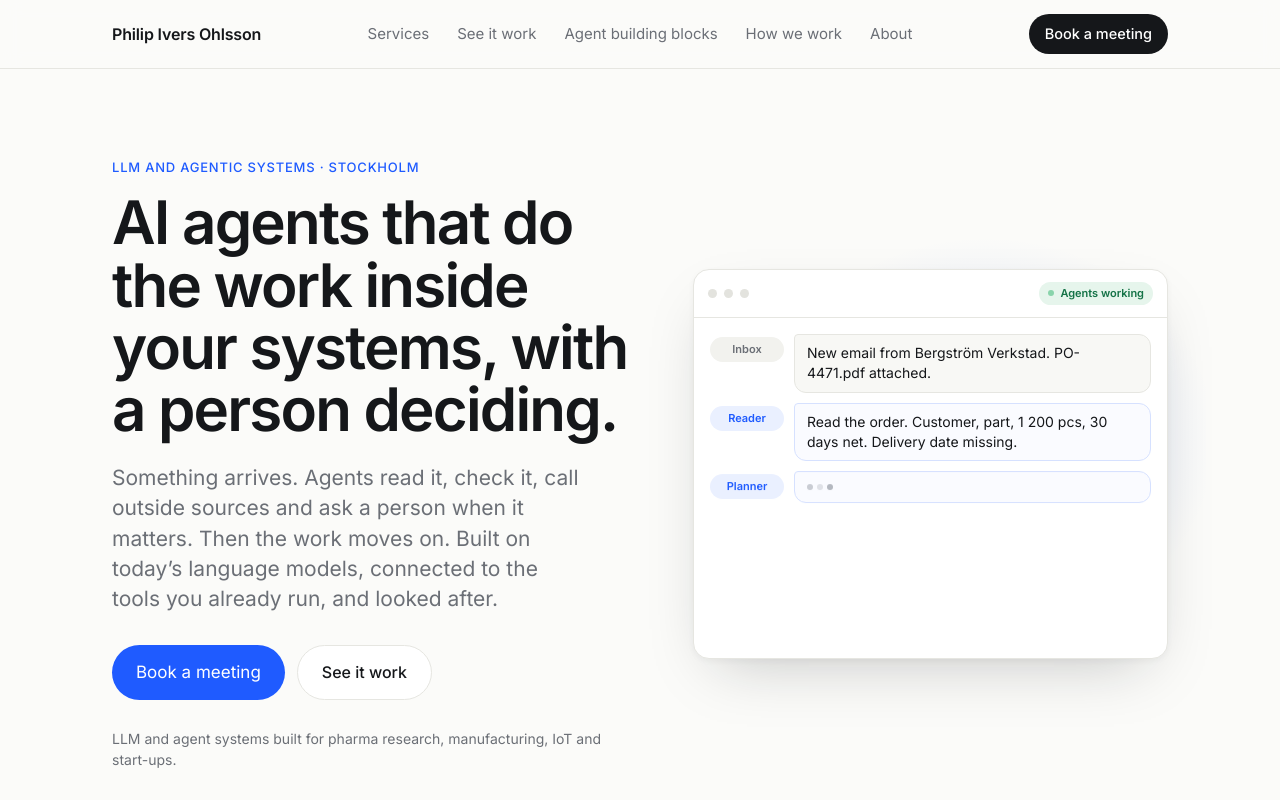
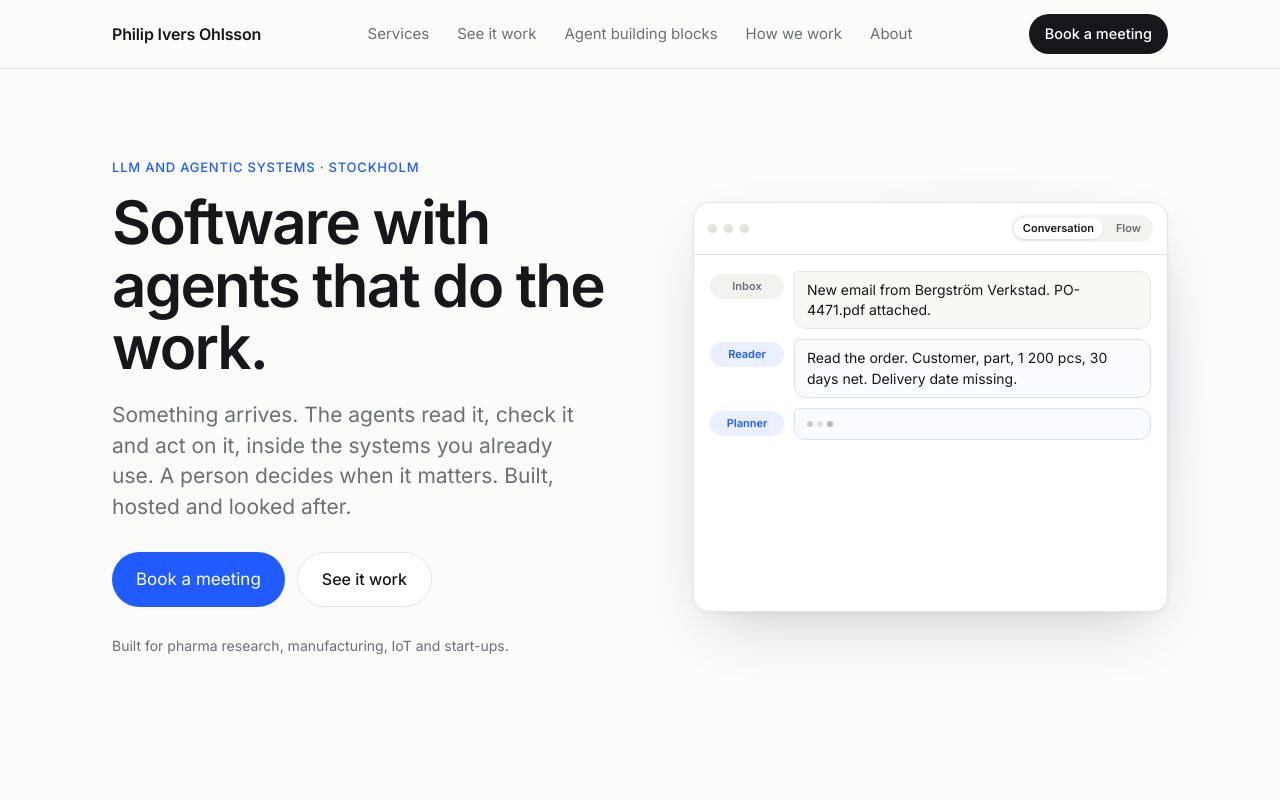
Before and after one commit to IversOhlsson/iversohlsson.github.io, a React (Vite) app: page / in a window 1280 px wide. Shown: the top 800 px of the page. Built offline with nearby package versions, Linux system fonts and the light colour scheme.

Commit message:
hero: loop each job between its conversation and its flow shape in a Read / Check / Act frame; shorter headline
Co-Authored-By: Claude Fable 5.1 <noreply@anthropic.com>

```diff
--- a/src/components/AgentTalk.module.css
+++ b/src/components/AgentTalk.module.css
@@ -3,12 +3,29 @@
 .window { position: relative; background: #fff; border: 1px solid var(--line); border-radius: 16px; box-shadow: 0 24px 60px -24px rgba(21, 23, 26, 0.25), 0 2px 6px rgba(21, 23, 26, 0.04); overflow: hidden; }
 .bar { display: flex; align-items: center; gap: 7px; padding: 12px 14px; border-bottom: 1px solid var(--line); }
 .bar > span { width: 9px; height: 9px; border-radius: 50%; background: #E3E3DE; }
-.jobTitle { margin-left: 8px; font-size: 12.5px; font-weight: 600; color: var(--ink); white-space: nowrap; overflow: hidden; text-overflow: ellipsis; animation: fade 300ms ease; }
-.live, .doneTag { margin-left: auto; font-style: normal; font-size: 11px; font-weight: 600; padding: 3px 9px; border-radius: 999px; white-space: nowrap; }
-.live { color: #157347; background: #E6F5EC; }
-.live::before { content: ''; display: inline-block; width: 6px; height: 6px; border-radius: 50%; background: #2DB36B; margin-right: 6px; vertical-align: 1px; animation: pulse 1.2s ease-in-out infinite; }
-.doneTag { color: var(--muted); background: #F2F2EE; }
-.feed { list-style: none; margin: 0; padding: 16px 16px 8px; min-height: 340px; display: grid; align-content: start; gap: 10px; }
+.jobTitle { margin-left: 8px; flex: 1; min-width: 0; font-size: 12.5px; font-weight: 600; color: var(--ink); white-space: nowrap; overflow: hidden; text-overflow: ellipsis; animation: fade 300ms ease; }
+.tabs { margin-left: auto; flex: none; display: inline-flex; gap: 4px; background: #F2F2EE; border-radius: 999px; padding: 3px; }
+.tabs i { font-style: normal; font-size: 11px; font-weight: 600; color: var(--muted); padding: 2px 9px; border-radius: 999px; transition: background 250ms, color 250ms; }
+.tabs .tabOn { color: var(--ink); background: #fff; box-shadow: 0 1px 2px rgba(21, 23, 26, 0.08); }
+.body { position: relative; height: 356px; }
+.feed { list-style: none; margin: 0; padding: 16px 16px 8px; display: grid; align-content: start; gap: 10px; animation: fade 300ms ease; }
+.flow { position: absolute; inset: 0; padding: 6px 10px 4px; animation: fade 350ms ease; }
+.svg { width: 100%; height: 100%; display: block; }
+.colHead { font-size: 10.5px; font-weight: 600; letter-spacing: 0.12em; fill: var(--accent); }
+.colLine { stroke: var(--line); stroke-width: 1; stroke-dasharray: 2 4; }
+.edge { fill: none; stroke: #DEDED9; stroke-width: 1.6; transition: stroke 300ms; }
+.edgeLoop { stroke-dasharray: 4 4; }
+.edgeOn { stroke: var(--accent); }
+.node rect { fill: #fff; stroke: #DEDED9; stroke-width: 1.4; transition: fill 300ms, stroke 300ms; }
+.node text { font-size: 12.5px; font-weight: 500; fill: var(--muted); transition: fill 300ms; }
+.n_agent.nodeOn rect { fill: #EAF0FF; stroke: var(--accent); }
+.n_agent.nodeOn text { fill: var(--accent); }
+.n_person.nodeOn rect { fill: #E6F5EC; stroke: #2DB36B; }
+.n_person.nodeOn text { fill: #157347; }
+.n_system.nodeOn rect { fill: #F2F2EE; stroke: #B4B8C0; }
+.n_system.nodeOn text { fill: var(--ink); }
+.nodeNow rect { stroke-width: 2.2; }
+.shape { font-size: 12px; fill: var(--muted); }
 .line { display: grid; grid-template-columns: 74px 1fr; gap: 10px; align-items: start; animation: up 320ms cubic-bezier(0.2, 0.7, 0.2, 1); }
 .noAnim { animation: none; }
 .chip { font-size: 11px; font-weight: 600; padding: 4px 8px; border-radius: 999px; text-align: center; white-space: nowrap; overflow: hidden; text-overflow: ellipsis; margin-top: 3px; }
@@ -26,5 +43,5 @@
 @keyframes fade { from { opacity: 0; } to { opacity: 1; } }
 @keyframes blink { 0%, 100% { opacity: 0.3; } 50% { opacity: 1; } }
 @keyframes pulse { 0%, 100% { opacity: 1; } 50% { opacity: 0.35; } }
-@media (max-width: 640px) { .feed { min-height: 300px; padding: 12px 12px 6px; } .line { grid-template-columns: 62px 1fr; gap: 8px; } .msg { font-size: 13.5px; } .jobTitle { display: none; } }
-@media (prefers-reduced-motion: reduce) { .line, .jobTitle, .live::before, .dots i { animation: none; } }
+@media (max-width: 640px) { .body { height: 320px; } .feed { padding: 12px 12px 6px; } .line { grid-template-columns: 62px 1fr; gap: 8px; } .msg { font-size: 13.5px; } .jobTitle { display: none; } .shape { font-size: 13px; } .colHead { font-size: 11.5px; } }
+@media (prefers-reduced-motion: reduce) { .line, .jobTitle, .feed, .flow, .dots i { animation: none; } }
--- a/src/components/AgentTalk.tsx
+++ b/src/components/AgentTalk.tsx
@@ -1,67 +1,108 @@
 import { useEffect, useState } from 'react'
 import s from './AgentTalk.module.css'
 
-/** Hero animation: agents, systems and a person passing one job along, message by message. Loops through a few jobs. */
+/**
+ * Hero animation. For each job it shows the conversation first (agents, systems and a person passing
+ * the job along), then flips to the shape of that flow inside a Read / Check / Act frame. Then the next job.
+ */
 type Who = 'agent' | 'person' | 'system'
 type Line = { who: Who; name: string; text: string }
-type Job = { title: string; lines: Line[] }
+type Node = { id: string; who: Who; label: string; col: 0 | 1 | 2; row: number }
+type Edge = { from: string; to: string; loop?: boolean }
+type Job = { title: string; shape: string; lines: Line[]; nodes: Node[]; edges: Edge[]; order: string[] }
 
 const JOBS: Job[] = [
-  { title: 'Order PO-4471 · Nordic Parts', lines: [
+  { title: 'Order PO-4471 · Nordic Parts', shape: 'One in, one out. A person on the missing piece.',
+    lines: [
       { who: 'system', name: 'Inbox', text: 'New email from Bergström Verkstad. PO-4471.pdf attached.' },
       { who: 'agent', name: 'Reader', text: 'Read the order. Customer, part, 1 200 pcs, 30 days net. Delivery date missing.' },
       { who: 'agent', name: 'Planner', text: 'Usual lead time gives 30 Oct. Asking Anna before I commit.' },
       { who: 'person', name: 'Anna', text: 'Use 30 Oct.' },
       { who: 'agent', name: 'Writer', text: 'Order in the production plan. Confirmation published to the customer portal.' },
       { who: 'system', name: 'Log', text: 'Done in 41 s. Every step on the record.' },
-  ] },
-  { title: 'Due diligence · Halden Systems', lines: [
+    ],
+    nodes: [
+      { id: 'inbox', who: 'system', label: 'Inbox', col: 0, row: 0 }, { id: 'reader', who: 'agent', label: 'Reader', col: 0, row: 2 },
+      { id: 'planner', who: 'agent', label: 'Planner', col: 1, row: 0 }, { id: 'anna', who: 'person', label: 'Anna', col: 1, row: 2 },
+      { id: 'writer', who: 'agent', label: 'Writer', col: 2, row: 0 }, { id: 'portal', who: 'system', label: 'Portal', col: 2, row: 2 },
+    ],
+    edges: [{ from: 'inbox', to: 'reader' }, { from: 'reader', to: 'planner' }, { from: 'planner', to: 'anna' }, { from: 'anna', to: 'writer' }, { from: 'writer', to: 'portal' }],
+    order: ['inbox', 'reader', 'planner', 'anna', 'writer', 'portal'] },
+  { title: 'Due diligence · Halden Systems', shape: 'Six readers at once, outside lookups, your checks. Re-checked every Monday.',
+    lines: [
       { who: 'system', name: 'Data room', text: 'Halden Systems uploaded 6 documents.' },
       { who: 'agent', name: 'Readers', text: '53 facts extracted, each linked to its page.' },
       { who: 'agent', name: 'Lookup', text: 'Bolagsverket, UC, sanctions: registered 2014, rating 4 of 5, no matches.' },
       { who: 'agent', name: 'Checks', text: 'Liability insurance expired 31 Mar. Flagging it.' },
       { who: 'person', name: 'Maria', text: 'Ask them for a current certificate.' },
       { who: 'agent', name: 'Writer', text: 'Request sent. Report drafted, waiting for your approval.' },
-  ] },
-  { title: 'Fleet · Truck 12', lines: [
+    ],
+    nodes: [
+      { id: 'room', who: 'system', label: 'Data room', col: 0, row: 0 },
+      { id: 'r1', who: 'agent', label: 'Reader', col: 0, row: 1.6 }, { id: 'r2', who: 'agent', label: 'Reader', col: 0, row: 2.4 }, { id: 'r3', who: 'agent', label: 'Reader ×6', col: 0, row: 3.2 },
+      { id: 'lookup', who: 'agent', label: 'Lookups', col: 1, row: 0 }, { id: 'checks', who: 'agent', label: 'Your checks', col: 1, row: 1.6 }, { id: 'maria', who: 'person', label: 'Maria', col: 1, row: 3.2 },
+      { id: 'writer', who: 'agent', label: 'Writer', col: 2, row: 0 }, { id: 'report', who: 'system', label: 'Report', col: 2, row: 1.6 },
+    ],
+    edges: [{ from: 'room', to: 'r1' }, { from: 'room', to: 'r2' }, { from: 'room', to: 'r3' }, { from: 'r2', to: 'lookup' }, { from: 'lookup', to: 'checks' }, { from: 'checks', to: 'maria' }, { from: 'checks', to: 'writer' }, { from: 'writer', to: 'report' }, { from: 'report', to: 'checks', loop: true }],
+    order: ['room', 'r1', 'r2', 'r3', 'lookup', 'checks', 'maria', 'writer', 'report'] },
+  { title: 'Fleet · Truck 12', shape: 'Works offline. Checks before it tells anyone. Syncs on its own.',
+    lines: [
       { who: 'system', name: 'Truck 12', text: 'Lost connection 13:02. Recording locally.' },
       { who: 'agent', name: 'Checker', text: 'Checked the delivery plan. Nothing at risk yet.' },
       { who: 'agent', name: 'Notifier', text: 'Told Jonas: no action needed.' },
       { who: 'system', name: 'Truck 12', text: 'Back online 13:40. 38 minutes synced.' },
       { who: 'system', name: 'Log', text: 'No one was alarmed. Everything on the record.' },
-  ] },
+    ],
+    nodes: [
+      { id: 'truck', who: 'system', label: 'Truck 12', col: 0, row: 0 }, { id: 'local', who: 'system', label: 'Local store', col: 0, row: 2 },
+      { id: 'checker', who: 'agent', label: 'Checker', col: 1, row: 0 }, { id: 'plan', who: 'system', label: 'Delivery plan', col: 1, row: 2 },
+      { id: 'notifier', who: 'agent', label: 'Notifier', col: 2, row: 0 }, { id: 'jonas', who: 'person', label: 'Jonas', col: 2, row: 2 }, { id: 'sync', who: 'system', label: 'Sync', col: 0, row: 3.2 },
+    ],
+    edges: [{ from: 'truck', to: 'local' }, { from: 'truck', to: 'checker' }, { from: 'checker', to: 'plan' }, { from: 'checker', to: 'notifier' }, { from: 'notifier', to: 'jonas' }, { from: 'local', to: 'sync' }, { from: 'sync', to: 'truck', loop: true }],
+    order: ['truck', 'local', 'checker', 'plan', 'notifier', 'jonas', 'sync'] },
 ]
 
 const TYPING_MS = 750
-const HOLD_MS = 3200
+const HOLD_CHAT_MS = 1800
+const STEP_MS = 520
+const HOLD_FLOW_MS = 3600
 const readMs = (t: string) => 900 + t.length * 22
+const reducedMotion = () => typeof window !== 'undefined' && window.matchMedia('(prefers-reduced-motion: reduce)').matches
 
-const reducedMotion = () => typeof window !== 'undefined' && window.matchMedia('(prefers-reduced-motion: reduce)').matches
+type View = 'chat' | 'flow'
 
 export default function AgentTalk() {
   const [still] = useState(reducedMotion)
   const [job, setJob] = useState(0)
+  const [view, setView] = useState<View>('chat')
   const [shown, setShown] = useState(() => (still ? JOBS[0].lines.length : 0))
   const [typing, setTyping] = useState(false)
+  const [step, setStep] = useState(() => (still ? JOBS[0].order.length : 0))
 
   useEffect(() => {
     if (still) return
     let t: number
-    const lines = JOBS[job].lines
-    if (shown < lines.length) {
-      const prev = shown > 0 ? readMs(lines[shown - 1].text) : 300
+    const cur = JOBS[job]
+    if (view === 'chat') {
+      if (shown < cur.lines.length) {
+        const prev = shown > 0 ? readMs(cur.lines[shown - 1].text) : 300
         t = window.setTimeout(() => {
           setTyping(true)
           t = window.setTimeout(() => { setTyping(false); setShown(n => n + 1) }, TYPING_MS)
         }, prev)
       } else {
-      t = window.setTimeout(() => { setShown(0); setJob(j => (j + 1) % JOBS.length) }, HOLD_MS)
+        t = window.setTimeout(() => { setStep(0); setView('flow') }, HOLD_CHAT_MS)
+      }
+    } else if (step < cur.order.length) {
+      t = window.setTimeout(() => setStep(n => n + 1), STEP_MS)
+    } else {
+      t = window.setTimeout(() => { setShown(0); setJob(j => (j + 1) % JOBS.length); setView('chat') }, HOLD_FLOW_MS)
     }
     return () => window.clearTimeout(t)
-  }, [job, shown, still])
+  }, [job, view, shown, step, still])
 
   const cur = JOBS[job]
-  const done = shown >= cur.lines.length
+  const chatDone = shown >= cur.lines.length
   return (
     <div className={s.visual} aria-hidden="true">
       <div className={s.glow} />
@@ -69,23 +110,82 @@ export default function AgentTalk() {
         <div className={s.bar}>
           <span /><span /><span />
           <b className={s.jobTitle} key={cur.title}>{cur.title}</b>
-          <em className={done ? s.doneTag : s.live}>{done ? 'Done' : 'Agents working'}</em>
+          <div className={s.tabs}>
+            <i className={view === 'chat' ? s.tabOn : ''}>Conversation</i>
+            <i className={view === 'flow' ? s.tabOn : ''}>Flow</i>
           </div>
-        <ol className={s.feed} key={job}>
+        </div>
+        <div className={s.body}>
+          {(view === 'chat' || still) && (
+            <ol className={s.feed} key={'c' + job}>
               {cur.lines.slice(0, shown).map((l, i) => (
                 <li key={i} className={[s.line, s[l.who], still ? s.noAnim : ''].join(' ')}>
                   <span className={s.chip}>{l.name}</span>
                   <p className={s.msg}>{l.text}</p>
                 </li>
               ))}
-          {typing && !done && (
+              {typing && !chatDone && (
                 <li className={[s.line, s[cur.lines[shown].who]].join(' ')}>
                   <span className={s.chip}>{cur.lines[shown].name}</span>
                   <p className={s.msg + ' ' + s.dots}><i /><i /><i /></p>
                 </li>
               )}
             </ol>
+          )}
+          {view === 'flow' && !still && <Flow job={cur} step={step} key={'f' + job} />}
+        </div>
       </div>
     </div>
   )
 }
+
+/* Read / Check / Act frame with this job's nodes lighting up in order. */
+const W = 520, H = 300, NW = 108, NH = 28
+const COLX = [96, 260, 424]
+const rowY = (r: number) => 66 + r * 52
+
+function Flow({ job, step }: { job: Job; step: number }) {
+  const at = new Map(job.nodes.map(n => [n.id, { x: COLX[n.col], y: rowY(n.row) }]))
+  const lit = new Set(job.order.slice(0, step))
+  const path = (e: Edge) => {
+    const a = at.get(e.from)!, b = at.get(e.to)!
+    if (e.loop && a.x === b.x) {
+      const x = a.x - NW / 2, bulge = x - 36
+      return `M${x} ${a.y} C${bulge} ${a.y} ${bulge} ${b.y} ${x} ${b.y}`
+    }
+    if (e.loop) {
+      const y = Math.max(a.y, b.y) + NH / 2 + 26
+      return `M${a.x} ${a.y + NH / 2} C${a.x} ${y} ${b.x} ${y} ${b.x} ${b.y + NH / 2}`
+    }
+    if (a.x === b.x) return `M${a.x} ${a.y + NH / 2} L${b.x} ${b.y - NH / 2}`
+    const x1 = a.x + NW / 2, x2 = b.x - NW / 2, mx = (x1 + x2) / 2
+    return `M${x1} ${a.y} C${mx} ${a.y} ${mx} ${b.y} ${x2} ${b.y}`
+  }
+  return (
+    <div className={s.flow}>
+      <svg viewBox={`0 0 ${W} ${H}`} className={s.svg}>
+        {['Read', 'Check', 'Act'].map((h, i) => (
+          <g key={h}>
+            <text x={COLX[i]} y={26} className={s.colHead} textAnchor="middle">{h.toUpperCase()}</text>
+            {i > 0 && <line x1={COLX[i] - 86} y1={14} x2={COLX[i] - 86} y2={H - 44} className={s.colLine} />}
+          </g>
+        ))}
+        {job.edges.map((e, i) => (
+          <path key={i} d={path(e)} className={[s.edge, e.loop ? s.edgeLoop : '', lit.has(e.from) && lit.has(e.to) ? s.edgeOn : ''].join(' ')} />
+        ))}
+        {job.nodes.map(n => {
+          const p = at.get(n.id)!
+          const on = lit.has(n.id)
+          const now = job.order[step - 1] === n.id
+          return (
+            <g key={n.id} className={[s.node, s['n_' + n.who], on ? s.nodeOn : '', now ? s.nodeNow : ''].join(' ')}>
+              <rect x={p.x - NW / 2} y={p.y - NH / 2} width={NW} height={NH} rx={NH / 2} />
+              <text x={p.x} y={p.y + 4} textAnchor="middle">{n.label}</text>
+            </g>
+          )
+        })}
+        <text x={W / 2} y={H - 18} textAnchor="middle" className={s.shape}>{job.shape}</text>
+      </svg>
+    </div>
+  )
+}
--- a/src/components/Capabilities.tsx
+++ b/src/components/Capabilities.tsx
@@ -22,7 +22,7 @@ export default function Capabilities() {
       <div className={s.head}>
         <p className={s.eyebrow}>Agent building blocks</p>
         <h2 className={s.h2}>The building blocks behind every agent flow.</h2>
-        <p className={s.sub}>Pick the ones your work needs. Each has been built before and can be combined with the others.</p>
+        <p className={s.sub}>Pick the ones your work needs and combine them into a flow of any shape: one straight line, six readers at once, a branch to a person, a weekly re-check.</p>
       </div>
       <ul className={s.grid}>
         {ITEMS.map(it => (
--- a/src/content/site.ts
+++ b/src/content/site.ts
@@ -17,9 +17,9 @@ export const NAV = [
 
 export const HERO = {
   eyebrow: 'LLM and agentic systems · Stockholm',
-  title: 'AI agents that do the work inside your systems, with a person deciding.',
-  sub: 'Something arrives. Agents read it, check it, call outside sources and ask a person when it matters. Then the work moves on. Built on today’s language models, connected to the tools you already run, and looked after.',
-  trust: 'LLM and agent systems built for pharma research, manufacturing, IoT and start-ups.',
+  title: 'Software with agents that do the work.',
+  sub: 'Something arrives. The agents read it, check it and act on it, inside the systems you already use. A person decides when it matters. Built, hosted and looked after.',
+  trust: 'Built for pharma research, manufacturing, IoT and start-ups.',
 }
 
 export const SERVICES = [
```
Lines whose indentation alone changed are shown as unchanged.
